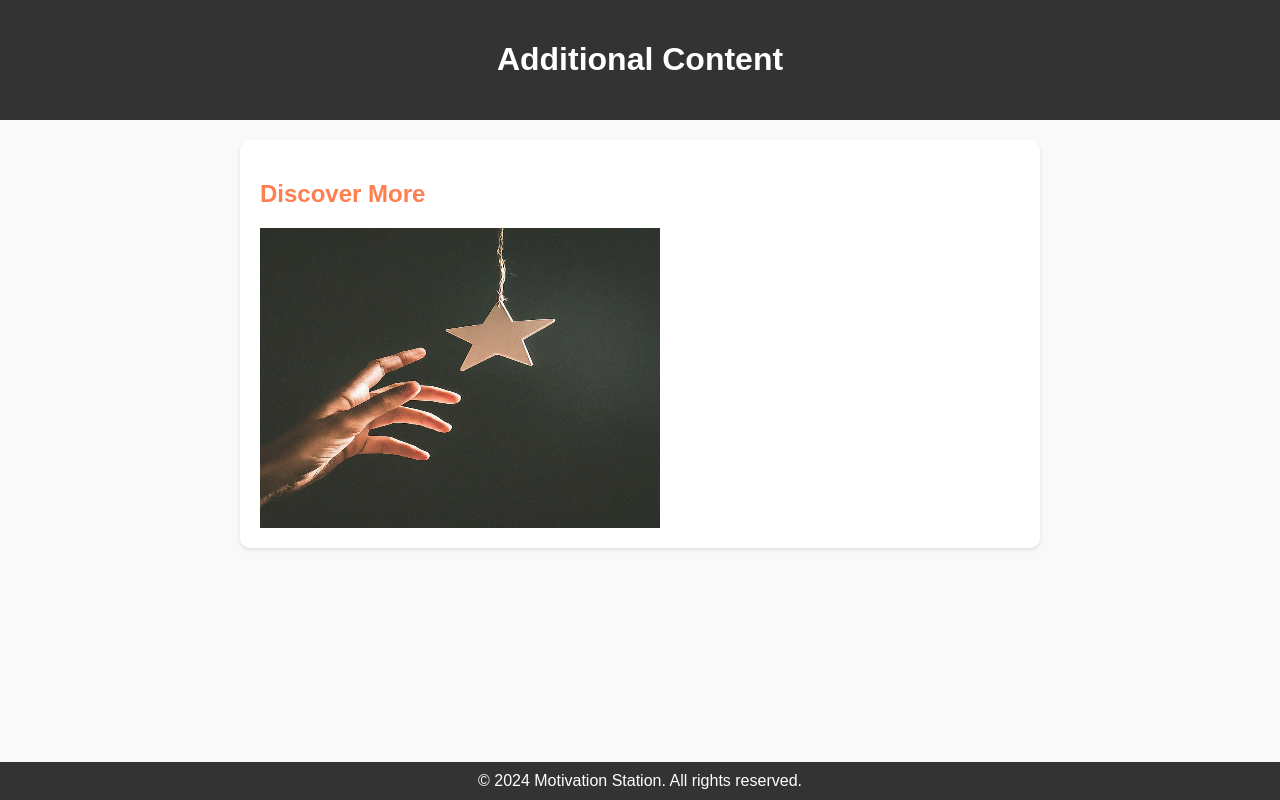
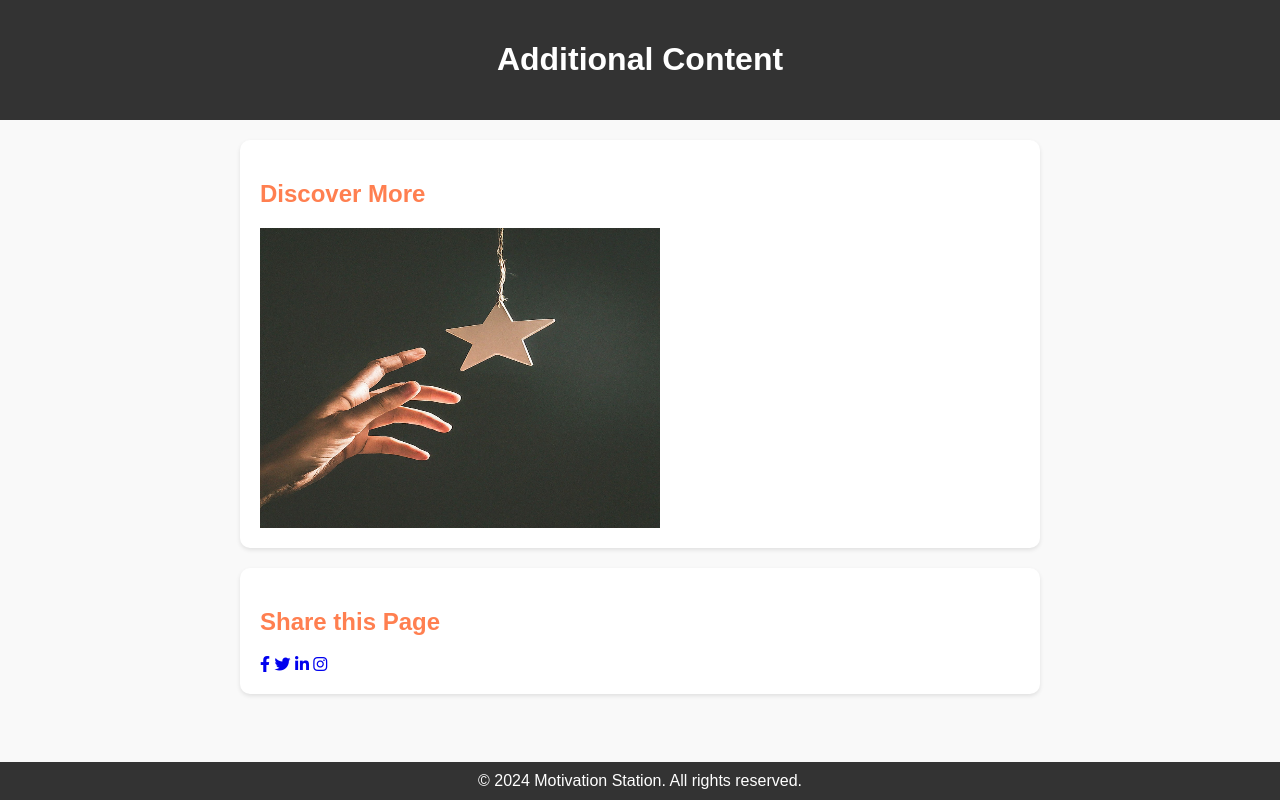
Before and after one commit to VishalRahel/motivation-station, a plain HTML site: page content.html in a window 1280 px wide. Drawn offline with Linux system fonts and the light colour scheme.

Commit message:
Update content.html

```diff
--- a/content.html
+++ b/content.html
@@ -9,16 +9,36 @@
     <meta name="viewport" content="width=device-width, initial-scale=1.0">
     <title>Additional Content</title>
     <link rel="stylesheet" href="styles.css">
+    <link rel="stylesheet" href="https://cdnjs.cloudflare.com/ajax/libs/font-awesome/6.0.0-beta3/css/all.min.css">
+    <style>
+        /* Fade in animation */
+        @keyframes fadeIn {
+            from { opacity: 0; }
+            to { opacity: 1; }
+        }
+        .fade-in {
+            animation: fadeIn 1s ease-out;
+        }
+    </style>
 </head>
 
 <body>
     <header>
         <h1>Additional Content</h1>
     </header>
-    <main>
+    <main class="fade-in"> <!-- Apply fade-in animation to the main content -->
         <section class="image">
             <h2>Discover More</h2>
             <img src="your-image-source.jpg" alt="AI-generated image" width="400" height="300">
+        </section>
+        <section class="social">
+            <h2>Share this Page</h2>
+            <div class="social-icons">
+                <a href="#" class="social-icon"><i class="fab fa-facebook-f"></i></a>
+                <a href="#" class="social-icon"><i class="fab fa-twitter"></i></a>
+                <a href="#" class="social-icon"><i class="fab fa-linkedin-in"></i></a>
+                <a href="#" class="social-icon"><i class="fab fa-instagram"></i></a>
+            </div>
         </section>
     </main>
     <footer>
```
